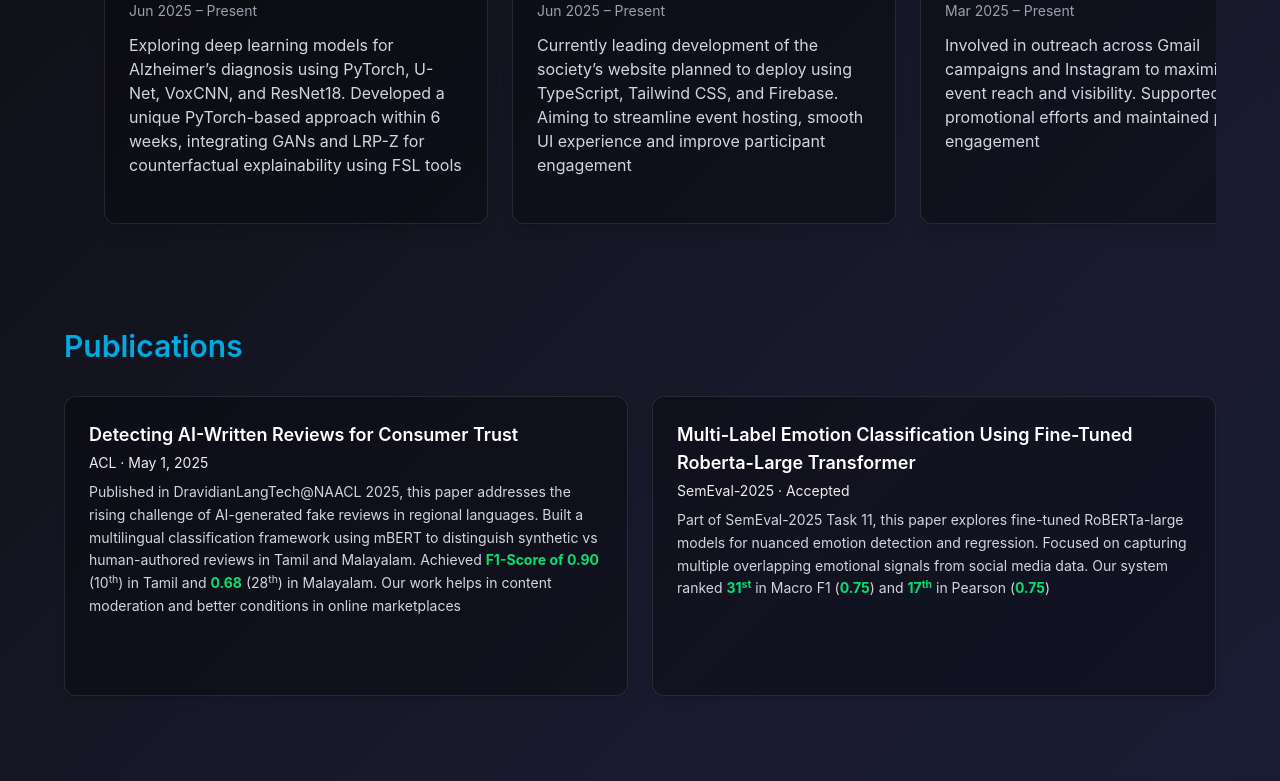
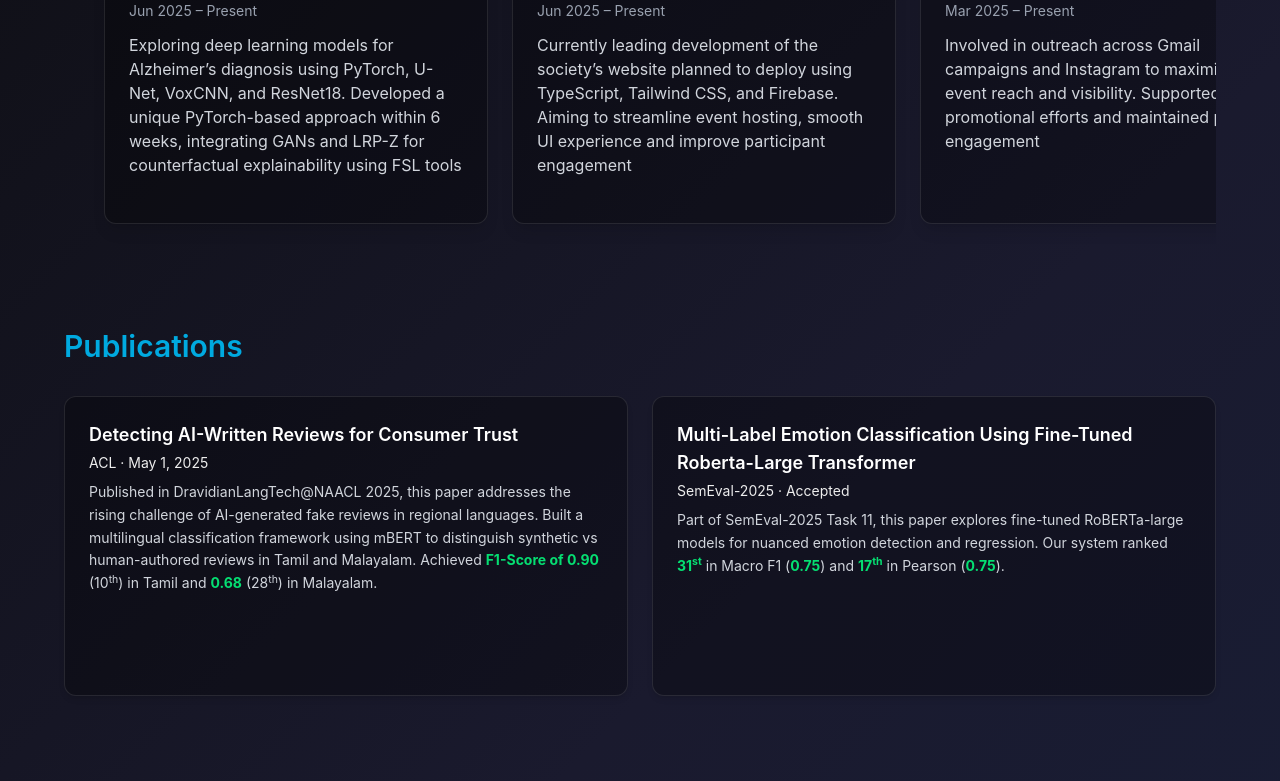
Before and after one commit to Mugil13/Portfolio, a Next.js app: page / in a window 1280 px wide. Shown: the part 1724-2505 px from the top of the page. Built offline with nearby package versions, Linux system fonts and the light colour scheme; no server answers.

Commit message:
hydration error fixed

```diff
--- a/src/components/About.tsx
+++ b/src/components/About.tsx
@@ -30,12 +30,13 @@ export default function About() {
   }, [inView, controls]);
 
   return (
-    <motion.div
+    <section
       ref={ref}
-      as="section"
       id="about"
       className="relative min-h-screen py-20 px-6 overflow-hidden"
       style={{ background: 'linear-gradient(135deg, #0a0a0a 0%, #1a1a2e 50%, #16213e 100%)' }}
+    >
+      <motion.div
         initial={{ opacity: 0, y: 100 }}
         animate={controls}
         transition={{ duration: 1.0, ease: 'easeOut' }}
@@ -107,12 +108,12 @@ export default function About() {
                     title: 'SSN Math Club',
                     org: 'Event Head - Exlog',
                     date: 'Jan 2025 – Feb 2025',
-                  desc: 'Planned and led the &quot;Rapid Fire&quot; event with more than 70 participants. Handled everything from quiz preparation to anchoring the event, receiving strong feedback for smooth coordination',
+                    desc: 'Planned and led the "Rapid Fire" event with more than 70 participants. Handled everything from quiz preparation to anchoring the event, receiving strong feedback for smooth coordination',
                     logo: '/math-club.png',
                   },
                   {
                     title: 'ACE, SSN',
-                  org: 'Marketing &amp; Logistics Core',
+                    org: 'Marketing & Logistics Core',
                     date: 'Aug 2024 – Sep 2024',
                     desc: 'Assisted in budget planning, logistics, and student-focused marketing strategies for Invente ’24. Helped improve engagement and ensured smooth material procurement',
                     logo: '/ace.png',
@@ -159,7 +160,7 @@ export default function About() {
                     <h4 className="text-lg font-semibold text-white mb-1">Detecting AI-Written Reviews for Consumer Trust</h4>
                     <p className="text-cool-text-blue text-sm mb-2">ACL · May 1, 2025</p>
                     <p className="text-gray-300 text-sm leading-relaxed">
-                    Published in DravidianLangTech@NAACL 2025, this paper addresses the rising challenge of AI-generated fake reviews in regional languages. Built a multilingual classification framework using mBERT to distinguish synthetic vs human-authored reviews in Tamil and Malayalam. Achieved <span className="font-bold text-green-400">F1-Score of 0.90</span> (10<sup>th</sup>) in Tamil and <span className="font-bold text-green-400">0.68</span> (28<sup>th</sup>) in Malayalam. Our work helps in content moderation and better conditions in online marketplaces
+                      Published in DravidianLangTech@NAACL 2025, this paper addresses the rising challenge of AI-generated fake reviews in regional languages. Built a multilingual classification framework using mBERT to distinguish synthetic vs human-authored reviews in Tamil and Malayalam. Achieved <span className="font-bold text-green-400">F1-Score of 0.90</span> (10<sup>th</sup>) in Tamil and <span className="font-bold text-green-400">0.68</span> (28<sup>th</sup>) in Malayalam.
                     </p>
                   </div>
                 </a>
@@ -176,7 +177,7 @@ export default function About() {
                     <h4 className="text-lg font-semibold text-white mb-1">Multi-Label Emotion Classification Using Fine-Tuned Roberta-Large Transformer</h4>
                     <p className="text-cool-text-blue text-sm mb-2">SemEval-2025 · Accepted</p>
                     <p className="text-gray-300 text-sm leading-relaxed">
-                    Part of SemEval-2025 Task 11, this paper explores fine-tuned RoBERTa-large models for nuanced emotion detection and regression. Focused on capturing multiple overlapping emotional signals from social media data. Our system ranked <span className="font-bold text-green-400">31<sup>st</sup></span> in Macro F1 (<span className="font-bold text-green-400">0.75</span>) and <span className="font-bold text-green-400">17<sup>th</sup></span> in Pearson (<span className="font-bold text-green-400">0.75</span>)
+                      Part of SemEval-2025 Task 11, this paper explores fine-tuned RoBERTa-large models for nuanced emotion detection and regression. Our system ranked <span className="font-bold text-green-400">31<sup>st</sup></span> in Macro F1 (<span className="font-bold text-green-400">0.75</span>) and <span className="font-bold text-green-400">17<sup>th</sup></span> in Pearson (<span className="font-bold text-green-400">0.75</span>).
                     </p>
                   </div>
                 </a>
@@ -199,5 +200,6 @@ export default function About() {
           </div>
         </div>
       </motion.div>
+    </section>
   );
 }
```
Lines whose indentation alone changed are shown as unchanged.
